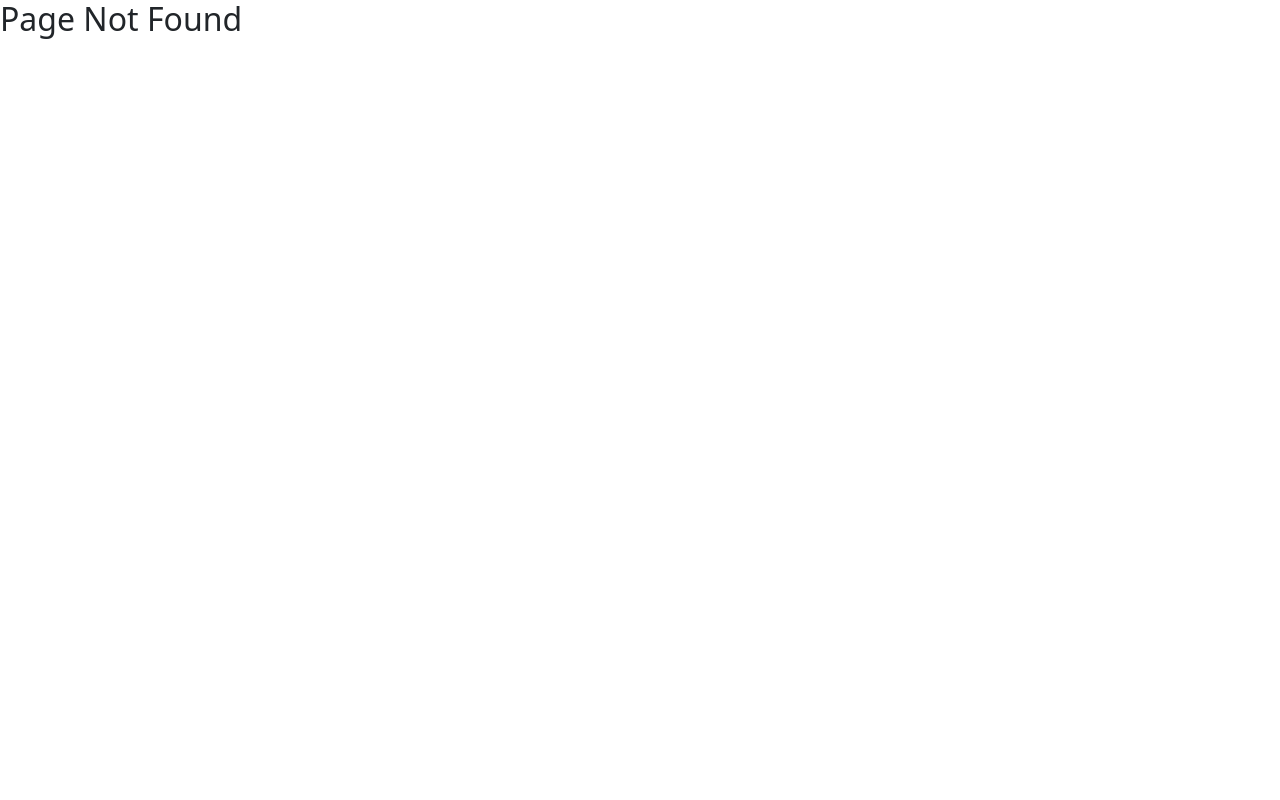
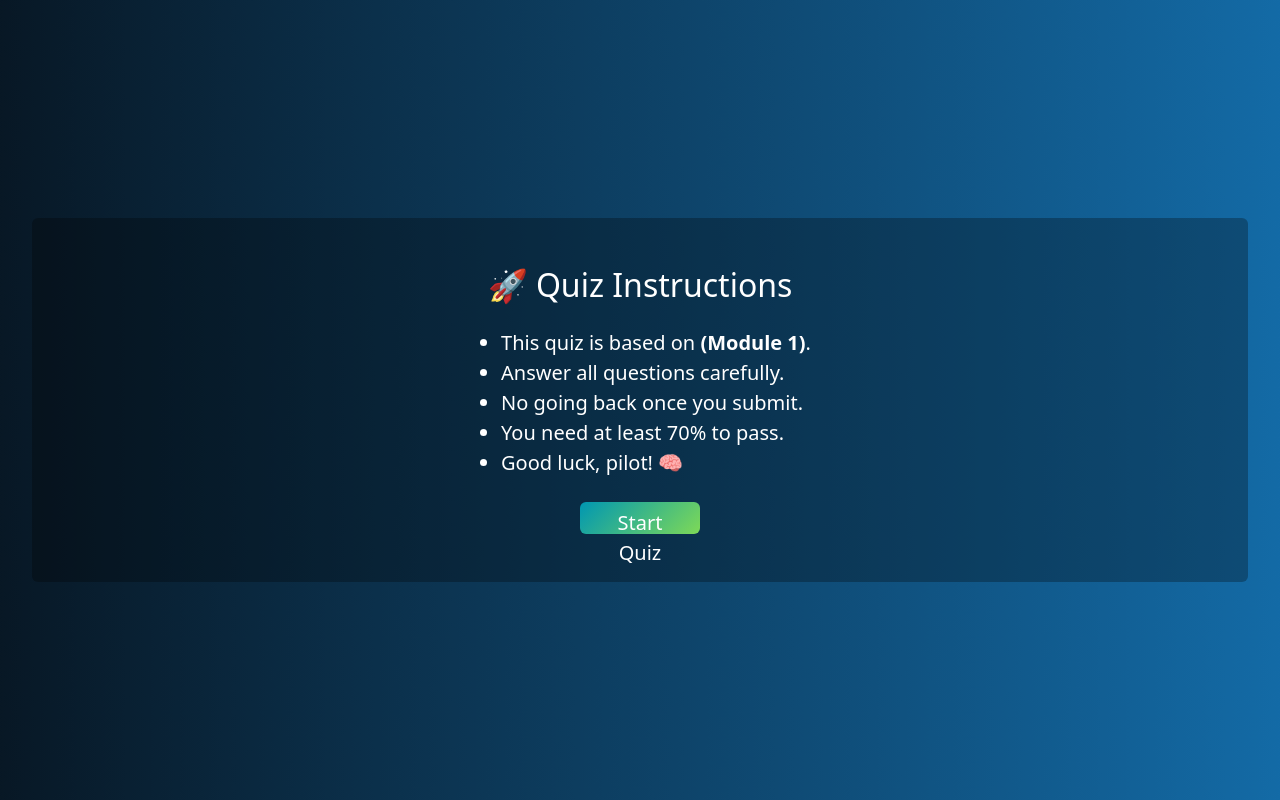
Before and after one commit to charles29g/JavaQuest, a React (Vite) app in the folder JavaQuest/: page /quiz in a window 1280 px wide. Before the commit this address had no page. Built offline with nearby package versions, Linux system fonts and the light colour scheme.

Commit message:
Yes
dasdd

```diff
--- a/JavaQuest/src/App.jsx
+++ b/JavaQuest/src/App.jsx
@@ -5,18 +5,23 @@ import "./Design.css";
 import LandingPage from "./Components/userComponent/landingPage";
 import ModulePage from "./Components/userComponent/modulePage";
 import ModuleLessons from "./Components/userComponent/moduleLessons.jsx";
+import QuizPageInstructions from "./Components/userComponent/quizPageInstructions.jsx";
 
 import { ModuleItems, ModuleContents, KCQA } from "./Components/data.js";
 
 export default function App() {
   const [moduleID, setModuleID] = useState(1);
 
-
   return (
     <Router>
       <Routes>
         <Route path="/" element={<LandingPage />} />
-        <Route path="/modules" element={<ModulePage ModuleItems={ModuleItems} setModuleID={setModuleID} />} />
+        <Route
+          path="/modules"
+          element={
+            <ModulePage ModuleItems={ModuleItems} setModuleID={setModuleID} />
+          }
+        />
         <Route
           path="/lessons"
           element={
@@ -24,10 +29,19 @@ export default function App() {
               ModuleContents={ModuleContents}
               moduleID={moduleID}
               KCQA={KCQA}
-
             />
           }
         />
+        <Route
+          path="/quiz"
+          element={
+            <QuizPageInstructions
+              moduleID={moduleID}
+              ModuleItems={ModuleItems}
+            />
+          }
+        />
+
         <Route path="*" element={<h2>Page Not Found</h2>} />
       </Routes>
     </Router>
--- a/JavaQuest/src/Components/userComponent/moduleItem.jsx
+++ b/JavaQuest/src/Components/userComponent/moduleItem.jsx
@@ -28,7 +28,13 @@ export default function ModuleItem({ id, name, quiz, img, setModuleID }) {
             </button>
           </div>
           <div className="d-flex justify-content-md-end justify-content-center py-2">
-            <button className="btn btn-light shadow-button btn-mod text-start w-100 w-md-75 fs-md-5">
+            <button
+              className="btn btn-light shadow-button btn-mod text-start w-100 w-md-75 fs-md-5"
+              onClick={() => {
+                navigate("/quiz");
+                setModuleID(id);
+              }}
+            >
               {quiz}
               {id}
             </button>
--- /dev/null
+++ b/JavaQuest/src/Components/userComponent/quizPageInstructions.jsx
@@ -0,0 +1,39 @@
+export default function QuizPageInstructions({ moduleID, ModuleItems }) {
+  console.log("moduleID:", moduleID);
+  console.log("ModuleItems:", ModuleItems);
+
+  const module = ModuleItems.find((m) => m.id === moduleID);
+
+  const handleStartQuiz = () => {};
+
+  return (
+    <div className="backgroundimg5">
+      <div className="container-fluid instructionsbanner rounded d-flex justify-content-center px-4 py-5">
+        <div>
+          <h2 className="text-center mb-4 text-white">🚀 Quiz Instructions</h2>
+          <ul className="fs-5 text-white">
+            <li>
+              This quiz is based on{" "}
+              <strong>
+                {module.name} (Module {module.id})
+              </strong>
+              .
+            </li>
+            <li>Answer all questions carefully.</li>
+            <li>No going back once you submit.</li>
+            <li>You need at least 70% to pass.</li>
+            <li>Good luck, pilot! 🧠</li>
+          </ul>
+          <div className="text-center mt-4">
+            <button
+              className="gradient6 btn text-white px-4 fs-5"
+              onClick={handleStartQuiz}
+            >
+              Start Quiz
+            </button>
+          </div>
+        </div>
+      </div>
+    </div>
+  );
+}
--- a/JavaQuest/src/Design.css
+++ b/JavaQuest/src/Design.css
@@ -2,6 +2,7 @@ html,
 body,
 #root {
   height: 100%;
+  width: 100%;
   margin: 0;
   padding: 0;
 }
@@ -45,6 +46,24 @@ body,
   padding: 0 !important;
   margin: 0 !important;
 }
+.backgroundimg5 {
+  height: 100vh;
+  width: 100vw;
+  background-image: url("/images/bg2.png");
+  background-size: cover !important;
+  background-position: center !important;
+  background-repeat: no-repeat !important;
+  background-blend-mode: color-burn;
+  display: flex;
+  align-items: center;
+}
+
+.instructionsbanner {
+  border-radius: 200px;
+  color: #ffffff;
+  background-color: #00000048;
+  width: 95%;
+}
 .glass {
   background: rgba(255, 255, 255, 0.05);
   border-radius: 16px;
@@ -62,12 +81,12 @@ body,
   }
 }
 @media (max-width: 767px) {
-  .mt{
-    margin-top:4vh !important;;
+  .mt {
+    margin-top: 4vh !important;
   }
 }
-.mt{
-  margin-top:25vh;
+.mt {
+  margin-top: 25vh;
 }
 
 .battery-container {
@@ -78,7 +97,7 @@ body,
   flex-direction: column;
   align-items: center;
   padding: 5px;
-  top:1in;
+  top: 1in;
 }
 
 .battery-meter {
@@ -89,7 +108,6 @@ body,
   overflow: hidden;
   margin-bottom: 5px;
 }
-
 
 .battery-level {
   height: 100%;
--- /dev/null
+++ b/package.json
@@ -0,0 +1,5 @@
+{
+  "dependencies": {
+    "react-router-dom": "^7.5.3"
+  }
+}
```
Also changed, not shown: JavaQuest/src/Components/userComponent/quiz.jsx (added), 1 other file (tests, documents, lock files or other folders).
